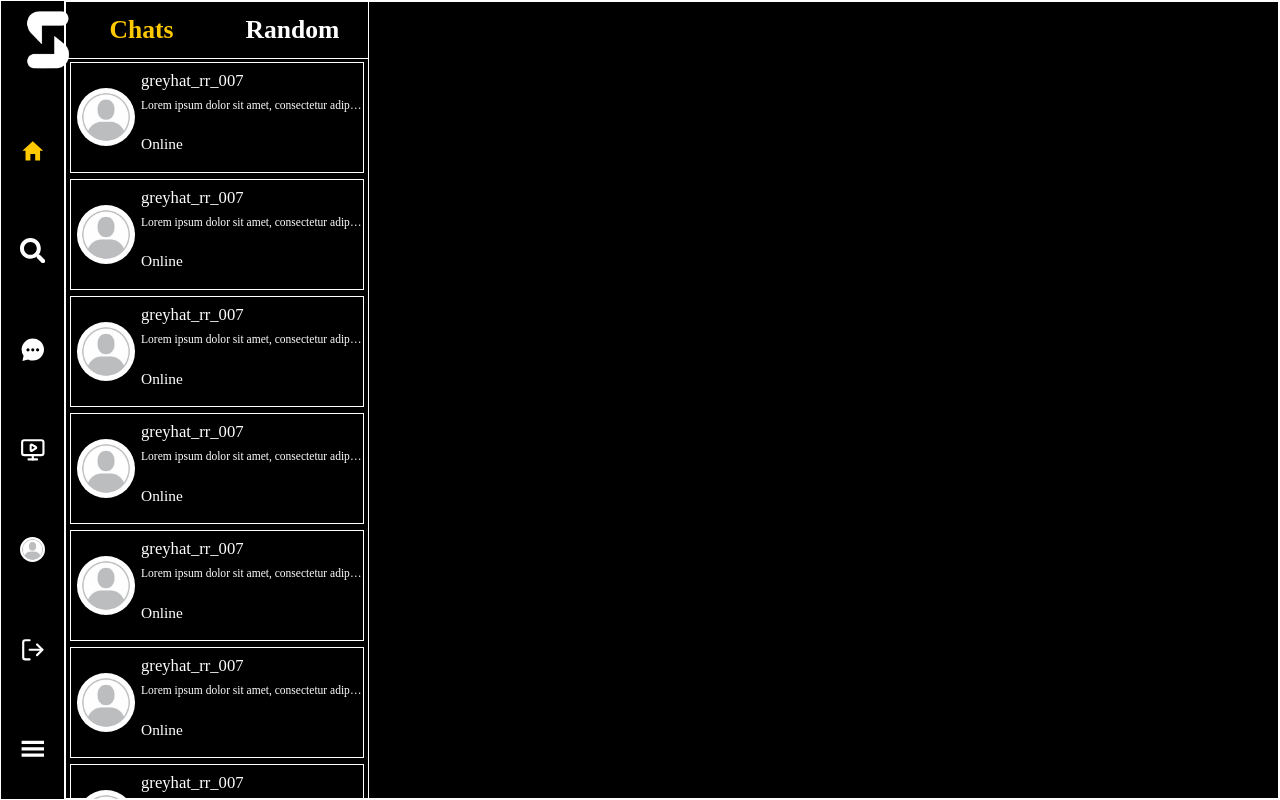
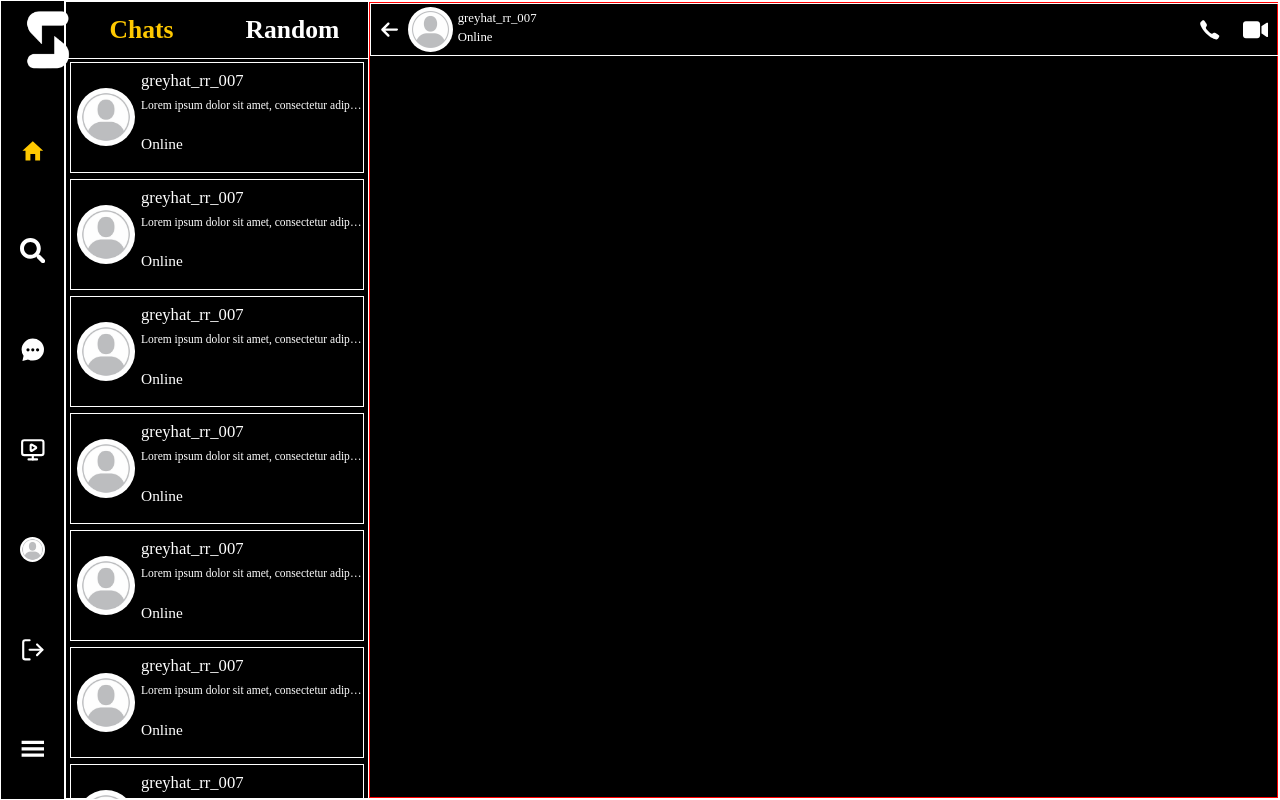
Before and after one commit to rathanraju45/socio_2.0_frontend, a React (Create React App) app: page / in a window 1280 px wide. Built offline with nearby package versions, Linux system fonts and the light colour scheme.

Commit message:
chat page edited and message header

```diff
--- a/src/components/chat_page/ChatPage.jsx
+++ b/src/components/chat_page/ChatPage.jsx
@@ -1,5 +1,6 @@
 import React, { useState } from 'react';
 import ChatItem from '../chat_list_item/ChatItem';
+import Messages from '../messages_page/Messages';
 import './ChatPage.css';
 
 export default function ChatPage({ darkMode }) {
@@ -19,7 +20,7 @@ export default function ChatPage({ darkMode }) {
             color: chatHead === 'random' ? '#ffc900' : '#ffffff'
           }}>Random</p>
         </div>
-        <div id="chats-list" className={messagesDisplay ? "chatListHide" : "chatListDisplay"}>
+        <div id="chats-list" className={messagesDisplay ? " chatListHide" : " chatListDisplay"}>
           <ChatItem darkMode={darkMode} />
           <ChatItem darkMode={darkMode} />
           <ChatItem darkMode={darkMode} />
@@ -31,8 +32,8 @@ export default function ChatPage({ darkMode }) {
         </div>
       </div>
 
-      <div className={"messages" + (messagesDisplay ? "messagesDisplay" : "messagesHide")}>
-
+      <div className={"messages" + (messagesDisplay ? " messagesDisplay" : " messagesHide")}>
+        <Messages darkMode={darkMode} />
       </div>
     </div>
   )
--- /dev/null
+++ b/src/components/messages_page/Messages.css
@@ -0,0 +1,63 @@
+#message-container{
+    width: 100%;
+    height: 100%;
+    border: solid 1px red;
+    box-sizing: border-box;
+}
+
+.message-header{
+    width: 100%;
+    height: 4vw;
+    border: solid 1px;
+    display: flex;
+    align-items: center;
+    justify-content: flex-end;
+}
+
+.message-header > svg{
+    font-size: 1.5vw;
+    margin-left: 1%;
+}
+
+.message-profile-pic{
+    width: 3.5vw;
+    height: 3.5vw;
+    margin-left: 1%;
+}
+
+.message-profile-pic > img{
+    width: 100%;
+    height: 100%;
+    border-radius: 50%;
+}
+
+.message-username{
+    height: 90%;
+    display: flex;
+    flex-direction: column;
+    justify-content: center;
+    margin-left: 0.5%;
+}
+
+.message-username > p{
+    font-size: 1vw;
+    width: 100%;
+    height: 40%;
+    margin: 0;
+}
+
+.call-section{
+    width: 10%;
+    height: 90%;
+    display: flex;
+    align-items: center;
+    justify-content: space-around;
+}
+
+.call-section > svg{
+    font-size: 2vw;
+}
+
+.call-section{
+    margin-left: auto;
+}
--- /dev/null
+++ b/src/components/messages_page/Messages.jsx
@@ -0,0 +1,28 @@
+import React from 'react';
+import default_profile_black from "../../assets/images/default_profile.jpg";
+import defatult_profile_white from "../../assets/images/default_pic_white.png";
+import { IoIosCall } from "react-icons/io";
+import { FaVideo } from "react-icons/fa6";
+import { FaArrowLeft } from "react-icons/fa6";
+import './Messages.css';
+
+export default function Messages({ darkMode }) {
+    return (
+        <div id="message-container">
+            <div className="message-header">
+                <FaArrowLeft />
+                <div className="message-profile-pic">
+                    <img src={darkMode ? default_profile_black : defatult_profile_white} alt="" />
+                </div>
+                <div className="message-username">
+                    <p>greyhat_rr_007</p>
+                    <p>Online</p>
+                </div>
+                <div className="call-section">
+                    <IoIosCall />
+                    <FaVideo />
+                </div>
+            </div>
+        </div>
+    )
+}
```
